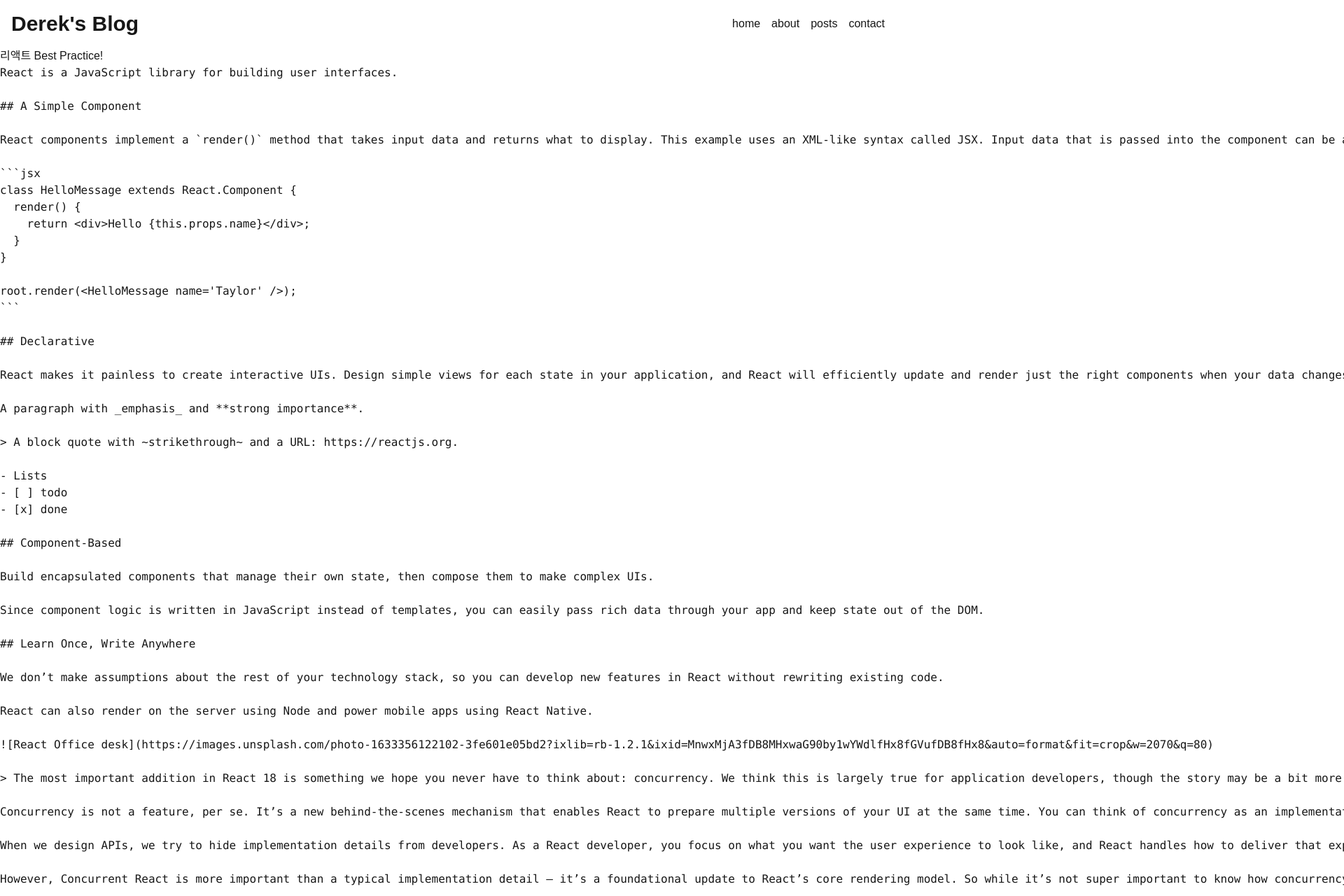
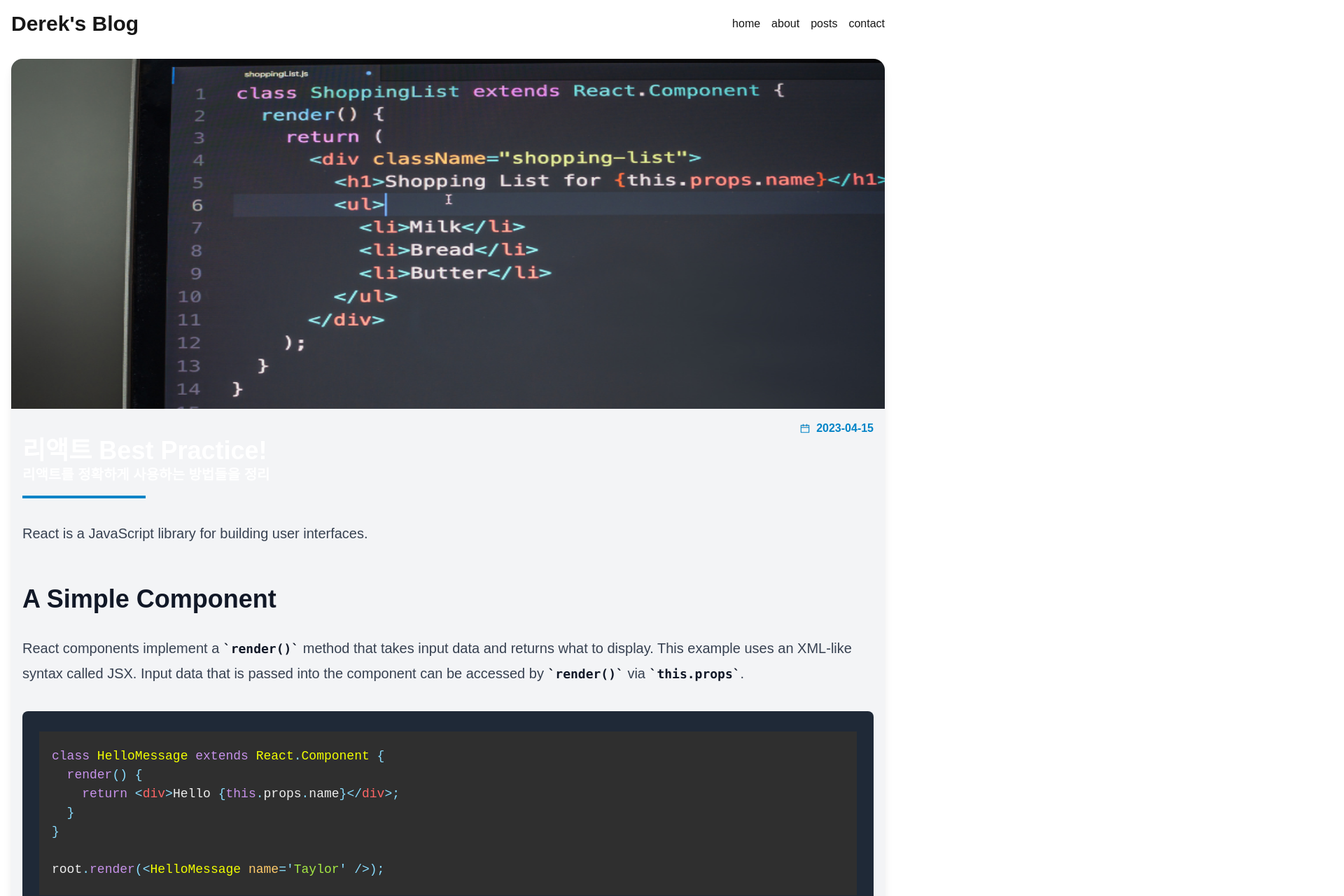
Before and after one commit to derek0k/velog-nextjs, a Next.js app: page /posts/best-react-practices in a window 1280 px wide. Shown: the top 1280 px of the page at 70% size, 1920 px wide, since content can reach past the window. Built offline with nearby package versions, Linux system fonts and the light colour scheme.

Commit message:
add markdownviewer

```diff
--- a/src/app/posts/[slug]/page.tsx
+++ b/src/app/posts/[slug]/page.tsx
@@ -1,15 +1,33 @@
+import MarkdownViewer from "@/components/MarkdownViewer";
 import { getPostData } from "@/service/posts";
+import Image from "next/image";
+import { AiTwotoneCalendar } from "react-icons/ai";
 
 type Props = {
   params: { slug: string };
 };
 
 export default async function PostPage({ params: { slug } }: Props) {
-  const { title, content } = await getPostData(slug);
+  const { title, content, date, description, path } = await getPostData(slug);
   return (
-    <>
-      <h1>{title}</h1>
-      <pre>{content}</pre>
-    </>
+    <article className="rounded-2xl overflow-hidden bg-gray-100 shadow-lg m-4">
+      <Image
+        className="w-full h-1/5 max-h-[500px]"
+        src={`/images/posts/${path}.png`}
+        alt={title}
+        width={760}
+        height={420}
+      />
+      <section className="flex flex-col p-4 text-background">
+        <div className="flex items-center self-end text-sky-600">
+          <AiTwotoneCalendar />
+          <p className="font-semibold ml-2">{date.toString()}</p>
+        </div>
+        <h1 className="text-4xl font-bold">{title}</h1>
+        <p className="text-xl font-bold">{description}</p>
+        <div className="w-44 border-2 border-sky-600 mt-4 mb-8"></div>
+        <MarkdownViewer content={content} />
+      </section>
+    </article>
   );
 }
--- /dev/null
+++ b/src/components/MarkdownViewer.tsx
@@ -0,0 +1,43 @@
+import ReactMarkdown from "react-markdown";
+import remarkGfm from "remark-gfm";
+import { Prism as SyntaxHighlighter } from "react-syntax-highlighter";
+import { materialDark } from "react-syntax-highlighter/dist/esm/styles/prism";
+import Image from "next/image";
+
+export default function MarkdownViewer({ content }: { content: string }) {
+  return (
+    <ReactMarkdown
+      className="prose lg:prose-xl max-w-none"
+      remarkPlugins={[remarkGfm]}
+      components={{
+        code(props) {
+          const { children, className, node, ref, ...rest } = props;
+          const match = /language-(\w+)/.exec(className || "");
+          return match ? (
+            <SyntaxHighlighter
+              children={String(children).replace(/\n$/, "")}
+              language={match[1]}
+              PreTag="div"
+              {...rest}
+              style={materialDark}
+            />
+          ) : (
+            <code {...rest} className={className}>
+              {children}
+            </code>
+          );
+        },
+        img: (image) => (
+          <Image
+            src={image.src || ""}
+            alt={image.alt || ""}
+            width={500}
+            height={350}
+          />
+        ),
+      }}
+    >
+      {content}
+    </ReactMarkdown>
+  );
+}
--- a/tailwind.config.ts
+++ b/tailwind.config.ts
@@ -14,6 +14,6 @@ const config: Config = {
       },
     },
   },
-  plugins: [],
+  plugins: [require("@tailwindcss/typography")],
 };
 export default config;
```
Also changed, not shown: package.json (+7 -1 lines), 1 other file (tests, documents, lock files or other folders).
